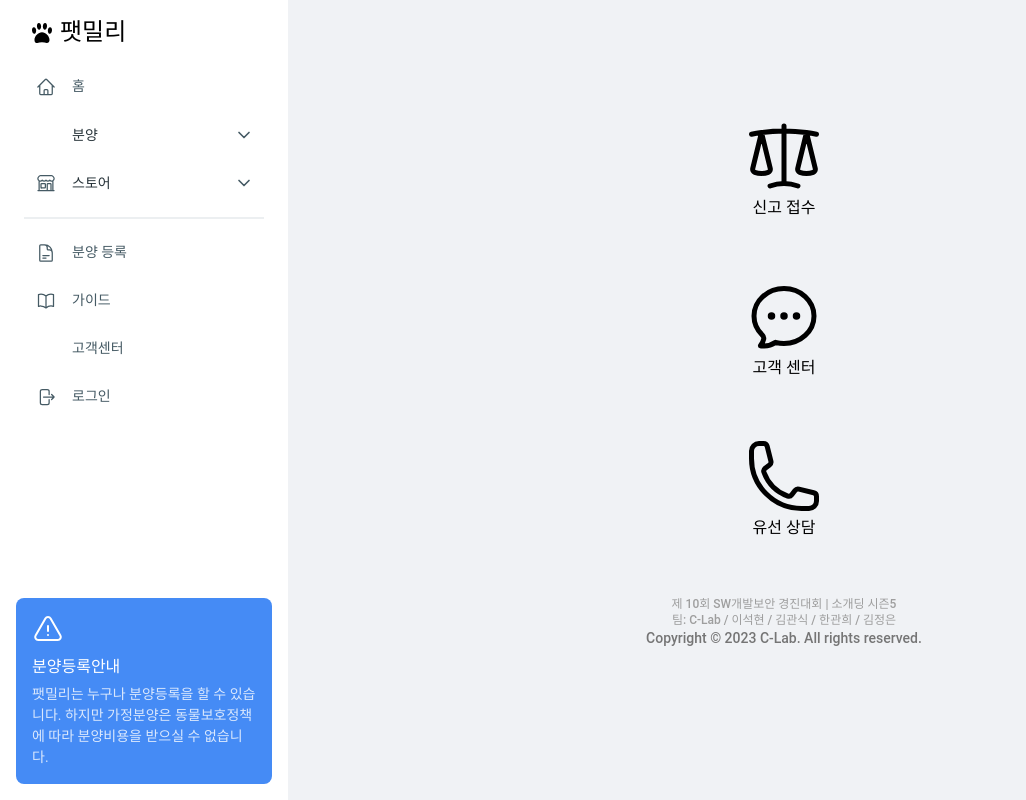
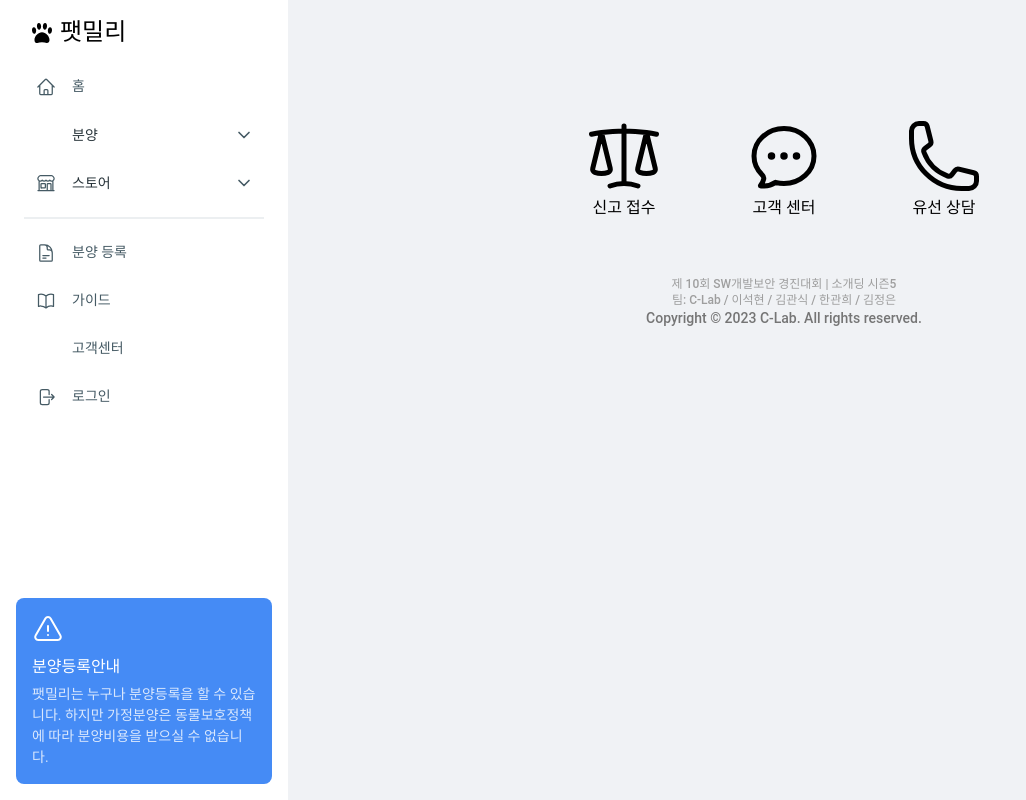
Before and after one commit to kgu-clab/petmily-web, a React (Vite) app: page /support in a window 1280 px wide. Shown: the whole page, without its empty margins (0-1026 px from the left). Built offline with nearby package versions, Linux system fonts and the light colour scheme; some icons are missing; a small style sheet from the web is missing.

Commit message:
refactor: 고객센터, 레이아웃 변경

```diff
--- a/src/pages/support/SupportPage.jsx
+++ b/src/pages/support/SupportPage.jsx
@@ -7,7 +7,7 @@ import {
 const SupportPage = () => {
   return (
     <div className="mt-20 h-auto w-full overflow-auto p-4">
-      <div className="grid gap-4 space-y-10">
+      <div className="flex justify-center gap-20">
         <div>
           <ScaleIcon className="mx-auto h-20 w-20" />
           <p className="text-center">신고 접수</p>
```
